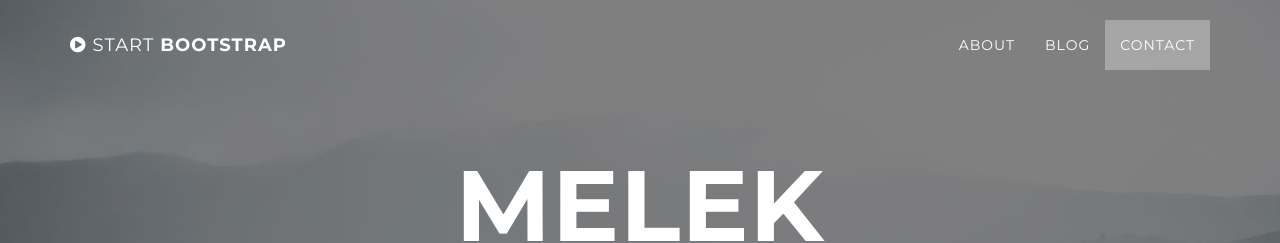
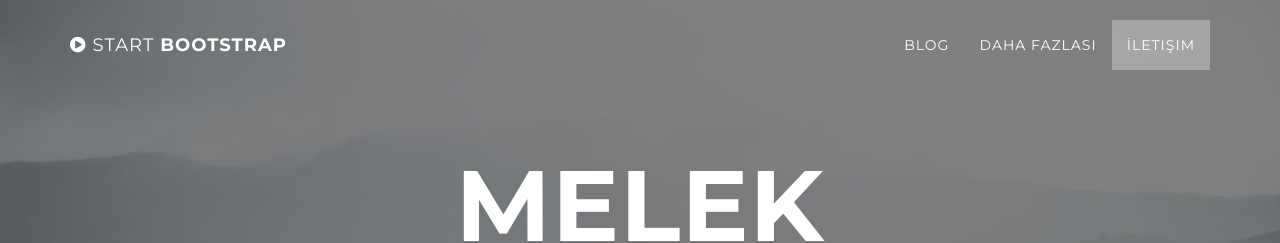
Before and after one commit to melekzurnaci/melekzurnaci.github.io, a Jekyll site: the page built from index.html, in a window 1280 px wide. Shown: the top 243 px of the page. Built offline with Jekyll 4.4.1, drawn with Linux system fonts in a browser that asks for light colours.

Commit message:
Update nav.html

```diff
--- a/_includes/nav.html
+++ b/_includes/nav.html
@@ -18,13 +18,13 @@
                         <a href="#page-top"></a>
                     </li>
                     <li>
-                        <a class="page-scroll" href="#about">About</a>
+                        <a class="page-scroll" href="#about">Blog</a>
                     </li>
                     <li>
-                        <a class="page-scroll" href="#download">Blog</a>
+                        <a class="page-scroll" href="#download">Daha fazlası </a>
                     </li>
                     <li>
-                        <a class="page-scroll" href="#contact">Contact</a>
+                        <a class="page-scroll" href="#contact">İletişim</a>
                     </li>
                 </ul>
             </div>
```
